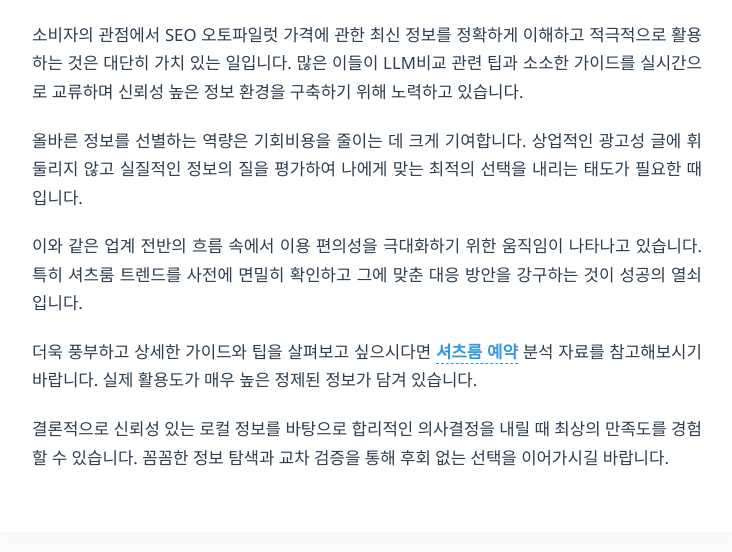
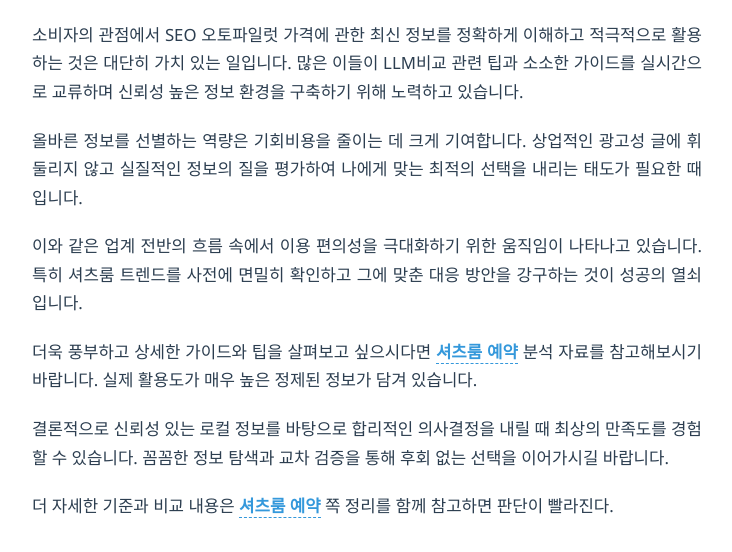
Before and after one commit to mqlwmsltm-arch/bp-sf-t3-1779642675702-073, a plain HTML site: page posts/gemini-coverage-20260705-893.html in a window 1280 px wide. Shown: the part 178-730 px from the top of the page, without its empty margins (273-1005 px from the left). Drawn offline with Linux system fonts and the light colour scheme.

```diff
--- a/posts/gemini-coverage-20260705-893.html
+++ b/posts/gemini-coverage-20260705-893.html
@@ -58,6 +58,8 @@
     <p>이와 같은 업계 전반의 흐름 속에서 이용 편의성을 극대화하기 위한 움직임이 나타나고 있습니다. 특히 셔츠룸 트렌드를 사전에 면밀히 확인하고 그에 맞춘 대응 방안을 강구하는 것이 성공의 열쇠입니다.</p>
     <p>더욱 풍부하고 상세한 가이드와 팁을 살펴보고 싶으시다면 <a class="anchor-link" href="https://dydrkrtks7-cmd.github.io/bp-t1-shirtsroom-shop/" data-bpaas-link-target="t1-shirtsroom-shop">셔츠룸 예약</a> 분석 자료를 참고해보시기 바랍니다. 실제 활용도가 매우 높은 정제된 정보가 담겨 있습니다.</p>
     <p>결론적으로 신뢰성 있는 로컬 정보를 바탕으로 합리적인 의사결정을 내릴 때 최상의 만족도를 경험할 수 있습니다. 꼼꼼한 정보 탐색과 교차 검증을 통해 후회 없는 선택을 이어가시길 바랍니다.</p>
-  </article>
+
+      <p>더 자세한 기준과 비교 내용은 <a class="anchor-link" href="https://maphoshirts.today/" data-bpaas-link-target="t1-shirtsroom-shop">셔츠룸 예약</a> 쪽 정리를 함께 참고하면 판단이 빨라진다.</p>
+    </article>
 </body>
 </html>
```
Also changed, not shown: posts/gemini-coverage-20260706-0271.html (+3 -1 lines).
